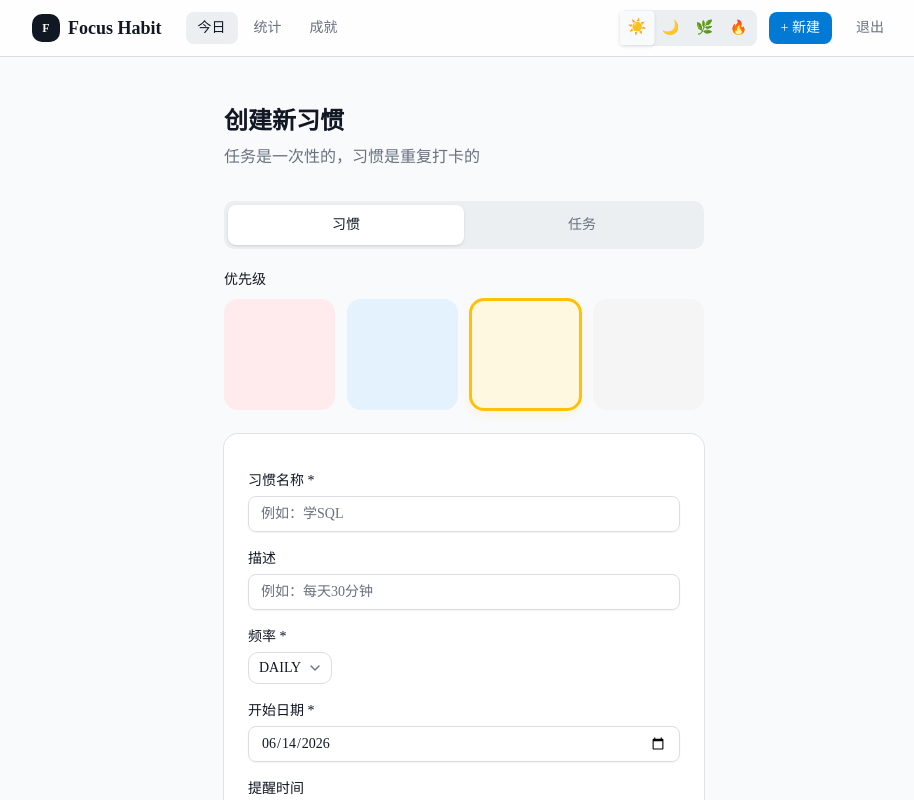
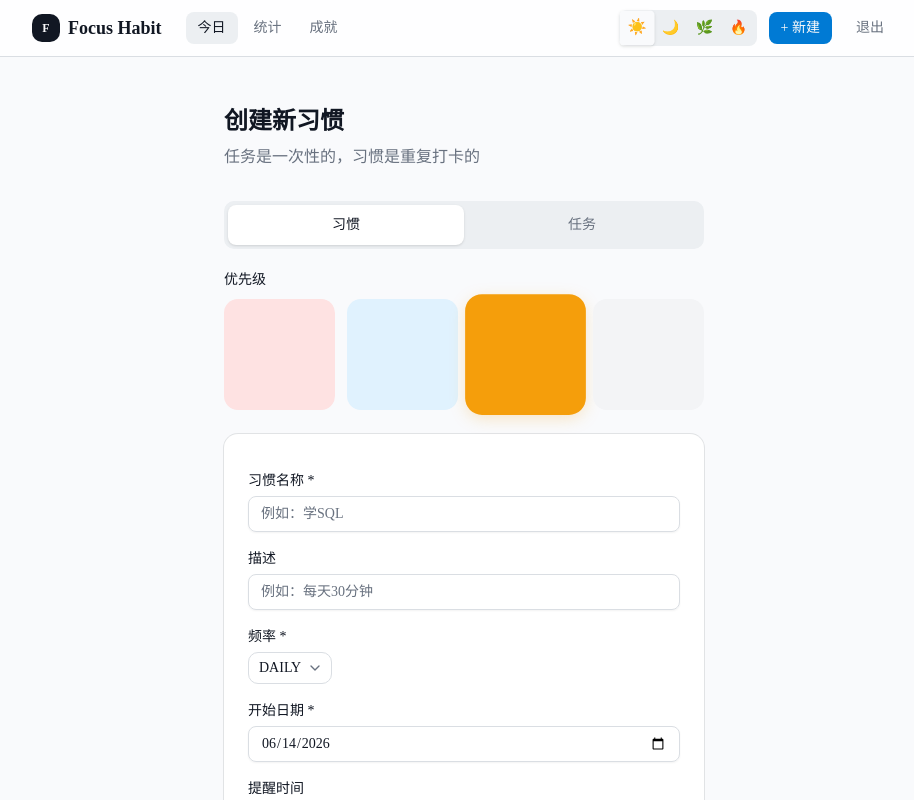
Before and after one commit to yc-happy6/todolist, a Next.js app: page /habits/new in a window 1280 px wide. Shown: the top 800 px of the page, without its empty margins (176-1090 px from the left). Built offline with nearby package versions, Linux system fonts and the light colour scheme.

Commit message:
refactor: pure color-block priority palette — no text, scale-on-select, colored glow

```diff
--- a/src/app/(main)/habits/new/page.tsx
+++ b/src/app/(main)/habits/new/page.tsx
@@ -103,7 +103,7 @@ export default function NewHabitPage() {
         </button>
       </div>
 
-      {/* Priority Palette */}
+      {/* Priority Palette — pure color blocks */}
       <div className="mb-6">
         <Label className="mb-3 block">优先级</Label>
         <div className="grid grid-cols-4 gap-3">
@@ -115,23 +115,15 @@ export default function NewHabitPage() {
                 key={p}
                 type="button"
                 onClick={() => setPriority(p)}
-                className="group relative aspect-square rounded-xl border-2 transition-all duration-200 hover:shadow-md flex items-center justify-center overflow-hidden"
+                className="aspect-square rounded-xl transition-all duration-200"
                 style={{
-                  backgroundColor: cfg.softBg,
-                  borderColor: selected ? cfg.color : 'transparent',
+                  backgroundColor: selected ? cfg.selectedBg : cfg.softBg,
+                  transform: selected ? 'scale(1.05)' : 'scale(1)',
                   boxShadow: selected
-                    ? `0 0 0 1px ${cfg.color}, 0 4px 12px ${cfg.color}22`
+                    ? `0 0 0 2px ${cfg.selectedBg}, 0 4px 16px ${cfg.selectedBg}44`
                     : undefined,
                 }}
-              >
-                {/* Hover hint */}
-                <span
-                  className="absolute inset-0 flex items-center justify-center text-sm font-medium opacity-0 group-hover:opacity-100 transition-opacity duration-300"
-                  style={{ color: cfg.color }}
-                >
-                  {cfg.hint}
-                </span>
-              </button>
+              />
             )
           })}
         </div>
--- a/src/lib/priority.ts
+++ b/src/lib/priority.ts
@@ -2,33 +2,33 @@ export const PRIORITY_CONFIG = {
   P0: {
     label: 'P0 重要且紧急',
     short: 'P0',
-    hint: '核心',
     color: '#FF4D4F',
-    softBg: '#FFEBEE',
+    softBg: '#FEE2E2',
+    selectedBg: '#EF4444',
     barColor: 'bg-[var(--priority-p0)]',
   },
   P1: {
     label: 'P1 重要不紧急',
     short: 'P1',
-    hint: '长线',
     color: '#1890FF',
-    softBg: '#E3F2FD',
+    softBg: '#E0F2FE',
+    selectedBg: '#3B82F6',
     barColor: 'bg-[var(--priority-p1)]',
   },
   P2: {
     label: 'P2 紧急不重要',
     short: 'P2',
-    hint: '琐事',
     color: '#FFC107',
-    softBg: '#FFF8E1',
+    softBg: '#FEF3C7',
+    selectedBg: '#F59E0B',
     barColor: 'bg-[var(--priority-p2)]',
   },
   P3: {
     label: 'P3 不重要不紧急',
     short: 'P3',
-    hint: '备忘',
     color: '#95A5A6',
-    softBg: '#F5F5F5',
+    softBg: '#F3F4F6',
+    selectedBg: '#6B7280',
     barColor: 'bg-[var(--priority-p3)]',
   },
 } as const
```
